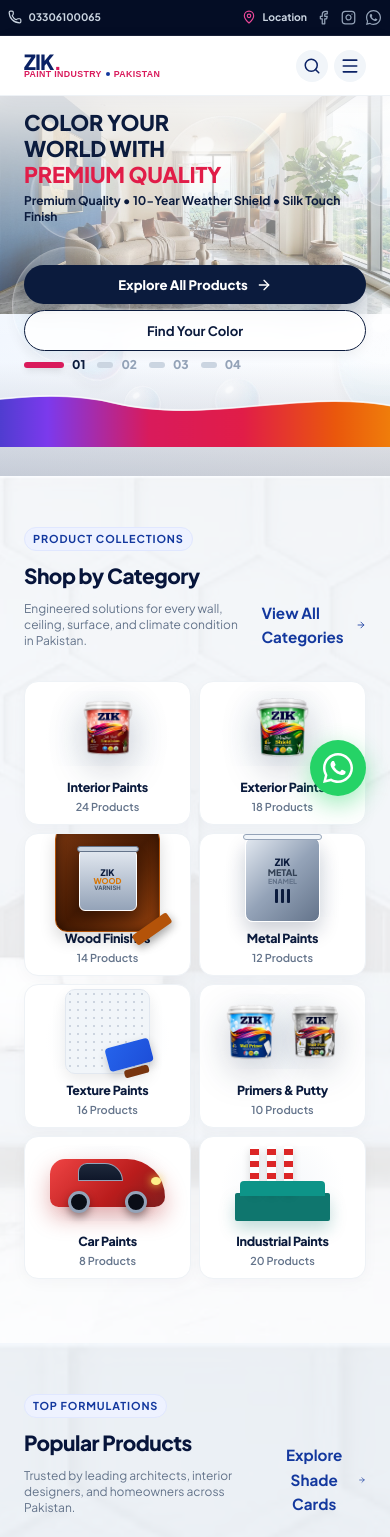
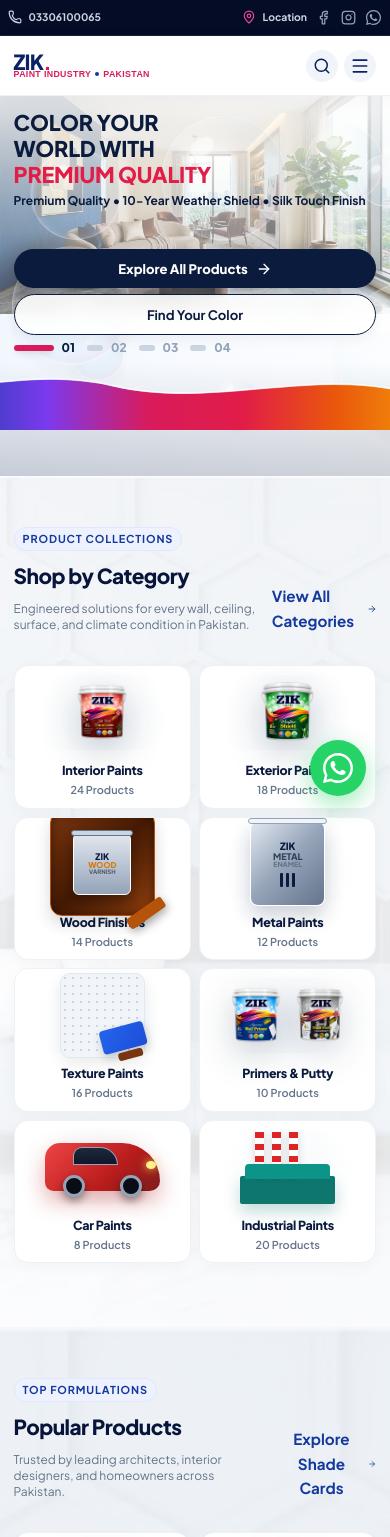
Before and after one commit to muhammad-hamzadev/paint_demo, a React (Vite) app: page / in a window 390 px wide. Shown: the top 1537 px of the page. Built offline with nearby package versions, Linux system fonts and the light colour scheme.

Commit message:
Fix mobile product card grid left and right symmetric margin and container alignment

```diff
--- a/src/App.css
+++ b/src/App.css
@@ -2131,6 +2131,23 @@
 
 /* Mobile Phone View (<768px) - Photorealistic Room Background + Glass Bubbles Effect */
 @media (max-width: 768px) {
+  .container {
+    padding-left: 0.85rem !important;
+    padding-right: 0.85rem !important;
+    margin-left: auto !important;
+    margin-right: auto !important;
+    width: 100% !important;
+    box-sizing: border-box !important;
+  }
+
+  .products-grid-layout,
+  .category-grid {
+    width: 100% !important;
+    margin-left: auto !important;
+    margin-right: auto !important;
+    box-sizing: border-box !important;
+  }
+
   .hero-bg-overlay {
     background: linear-gradient(180deg, rgba(255, 255, 255, 0.88) 0%, rgba(255, 255, 255, 0.5) 35%, rgba(255, 255, 255, 0.08) 70%, rgba(11, 27, 61, 0.2) 100%) !important;
   }
```
